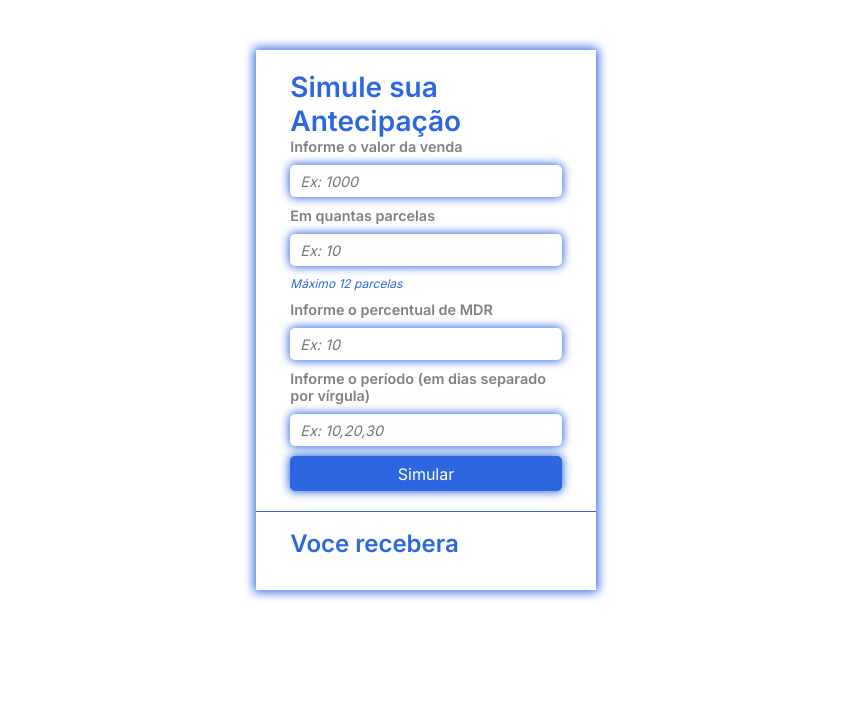
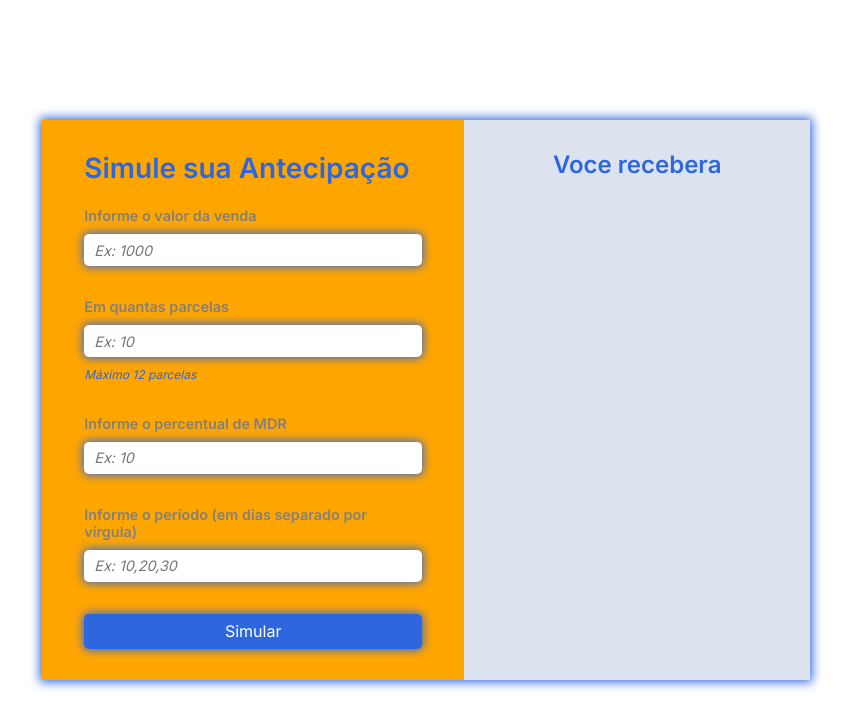
Before and after one commit to emergs/Calculadora-de-Antecipa-o, a React (Vite) app: page / in a window 1280 px wide. Shown: the top 728 px of the page, without its empty margins (214-1065 px from the left). Built offline with nearby package versions, Linux system fonts and the light colour scheme.

Commit message:
fix:correção do posicionamento do container

```diff
--- a/src/components/BoxResults/style.ts
+++ b/src/components/BoxResults/style.ts
@@ -1,8 +1,8 @@
 import styled from "styled-components";
 
 const BoxResultsStyle = styled.section`
-      border-top: 0.5px solid var(--secondary-color);
-      height: 40%;
+      background-color: #dce3ef;
+      height: auto;
       width: 100%;
       padding: 5% 10%;
 
@@ -22,8 +22,12 @@ const BoxResultsStyle = styled.section`
         font: var(--label);
       }
 
-    @media(min-width: 768px){
-
+      @media(min-width:768px){
+      height: 100%;
+      padding: 30px 20px;
+      background-color: #dce3ef;
+      text-align: center;
+      width: 45%;
     }
 
 `
--- a/src/components/Container/style.ts
+++ b/src/components/Container/style.ts
@@ -12,7 +12,12 @@ const Content = styled.main`
 
   @media(min-width: 768px){
     display: flex;
-
+    flex-direction: row;
+    justify-content: center;
+    align-items: flex-start;
+    background-color: orange;
+    width: 60%;
+    height: 35rem;
   }
 `
 
--- a/src/components/Form/style.ts
+++ b/src/components/Form/style.ts
@@ -49,7 +49,9 @@ const FormStyle = styled.section`
     }
 
     @media(min-width:768px){
-
+      height: 100%;
+      padding: 20px 0;
+      width: 55%;
     }
 `
 
--- a/src/styles/GlobalStyles.ts
+++ b/src/styles/GlobalStyles.ts
@@ -32,6 +32,10 @@ const GlobalStyle = createGlobalStyle`
     justify-content: center;
     align-items: center;
     background-color:var(--primary-color);
+
+    @media(min-width: 768px){
+      height: 100vh;
+    }
   }
 `
 
```
